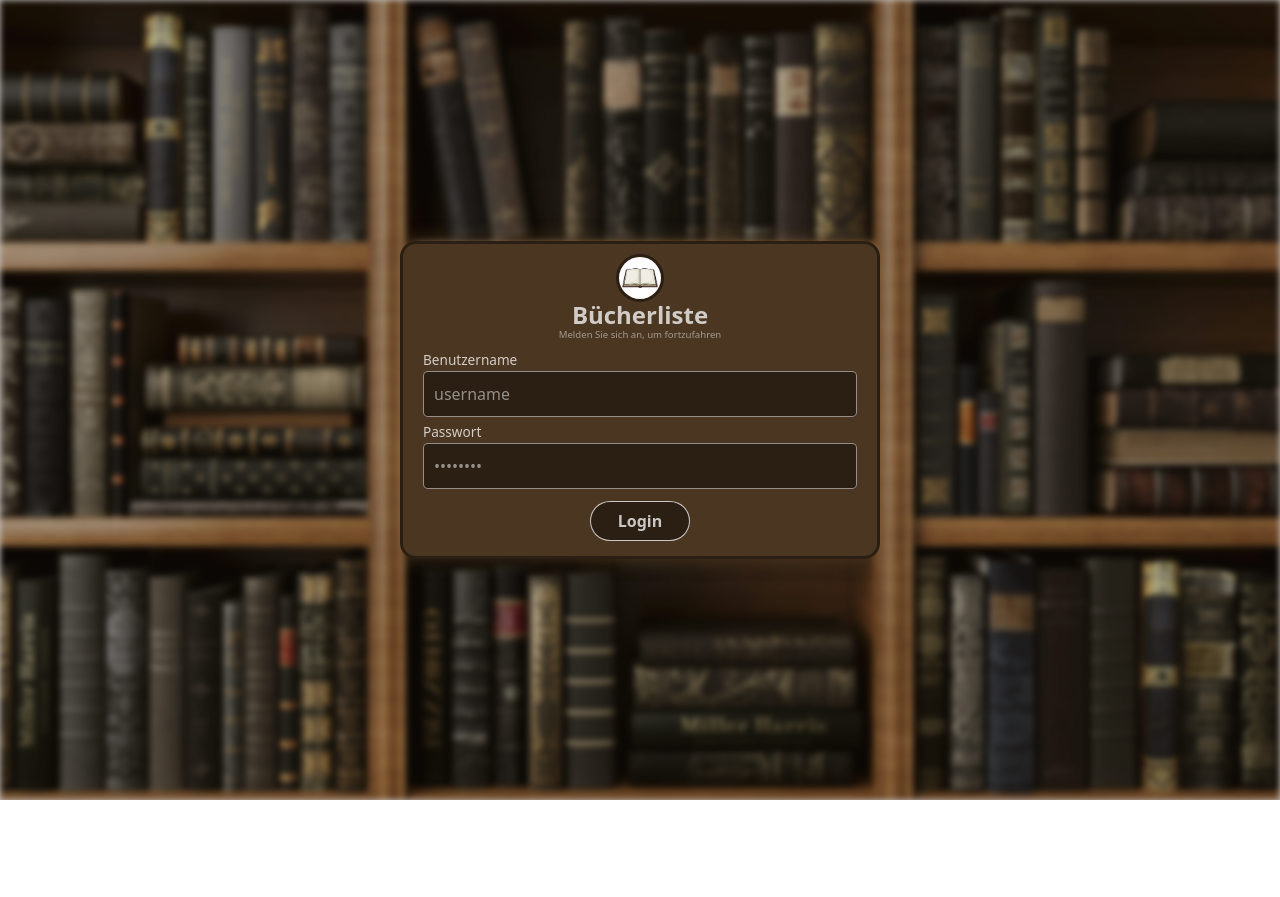
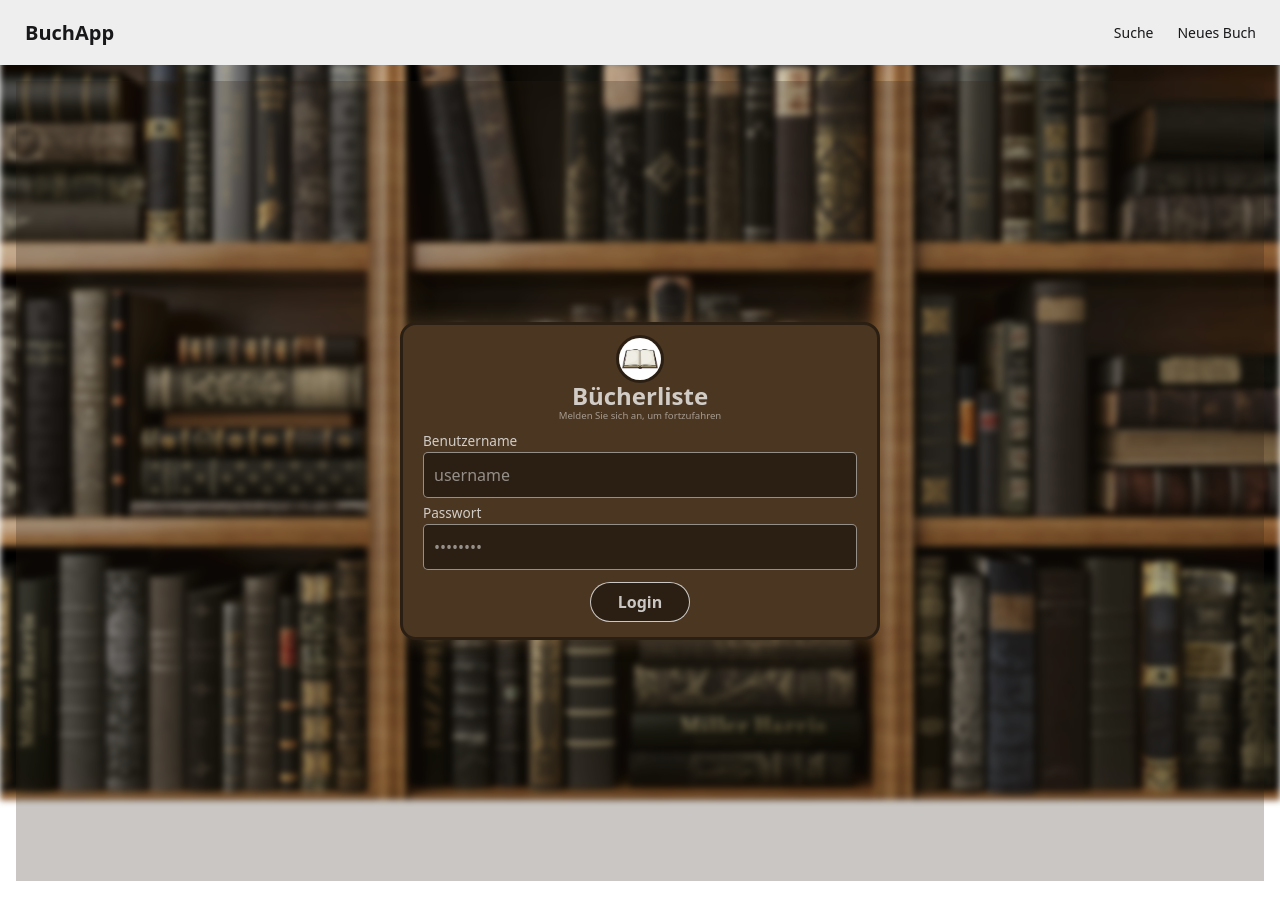
Before and after one commit to vabujl/buch-frontend, an Angular app: page /login in a window 1280 px wide. Before the commit the page ends 800 px from the top, so only its background shows below. Built offline with nearby package versions, Linux system fonts and the light colour scheme.

Commit message:
feat: Grundlegendes App-Layout(Prototyp)

```diff
--- a/src/app/app.html
+++ b/src/app/app.html
@@ -1 +1,15 @@
-<router-outlet></router-outlet>
+<div class="navbar bg-base-300">
+  <div class="flex-1">
+    <a class="btn btn-ghost text-xl">BuchApp</a>
+  </div>
+  <div class="flex-none">
+    <ul class="menu menu-horizontal px-1">
+      <li><a routerLink="/search">Suche</a></li>
+      <li><a routerLink="/create">Neues Buch</a></li>
+    </ul>
+  </div>
+</div>
+
+<div class="container mx-auto p-4">
+  <router-outlet></router-outlet>
+</div>
```
